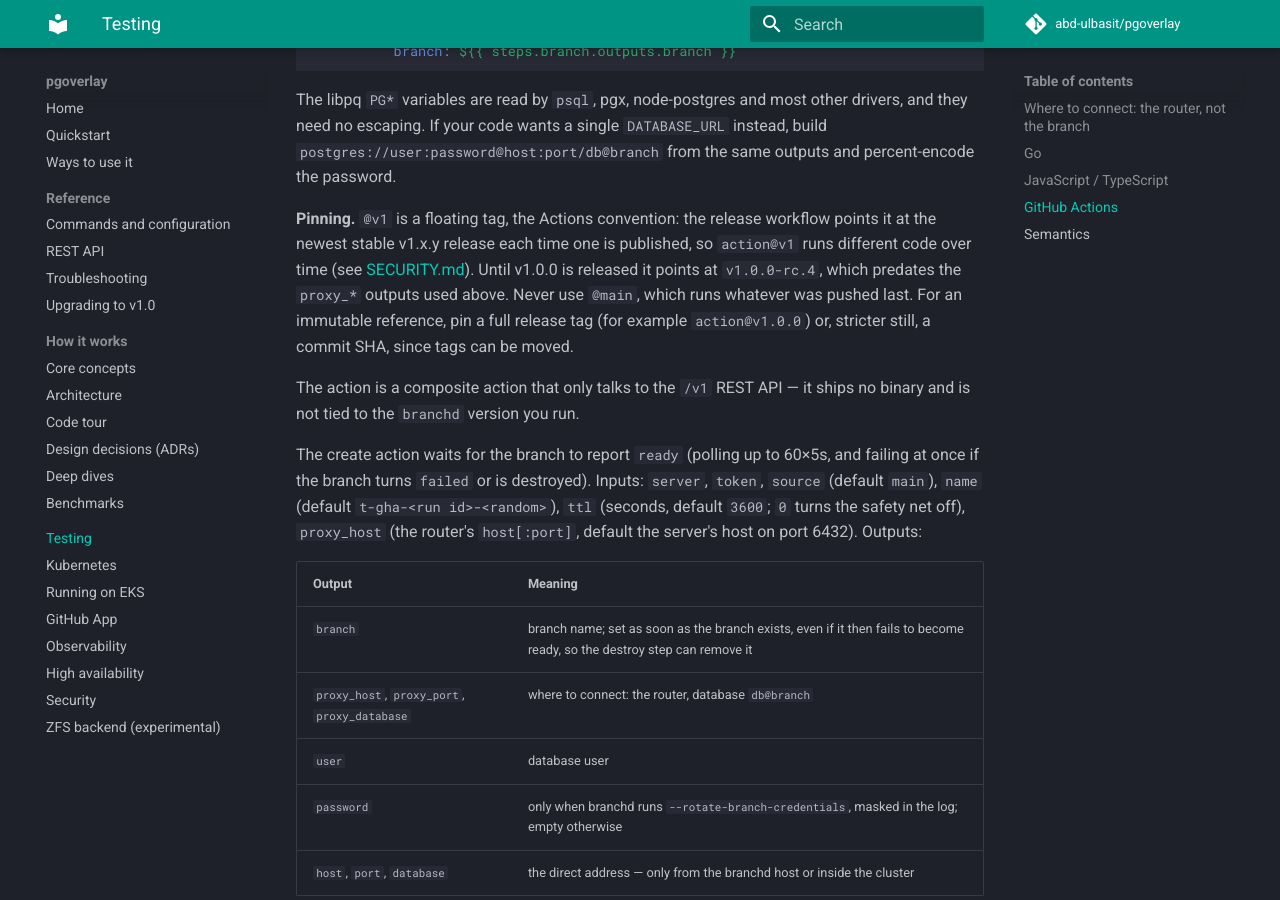
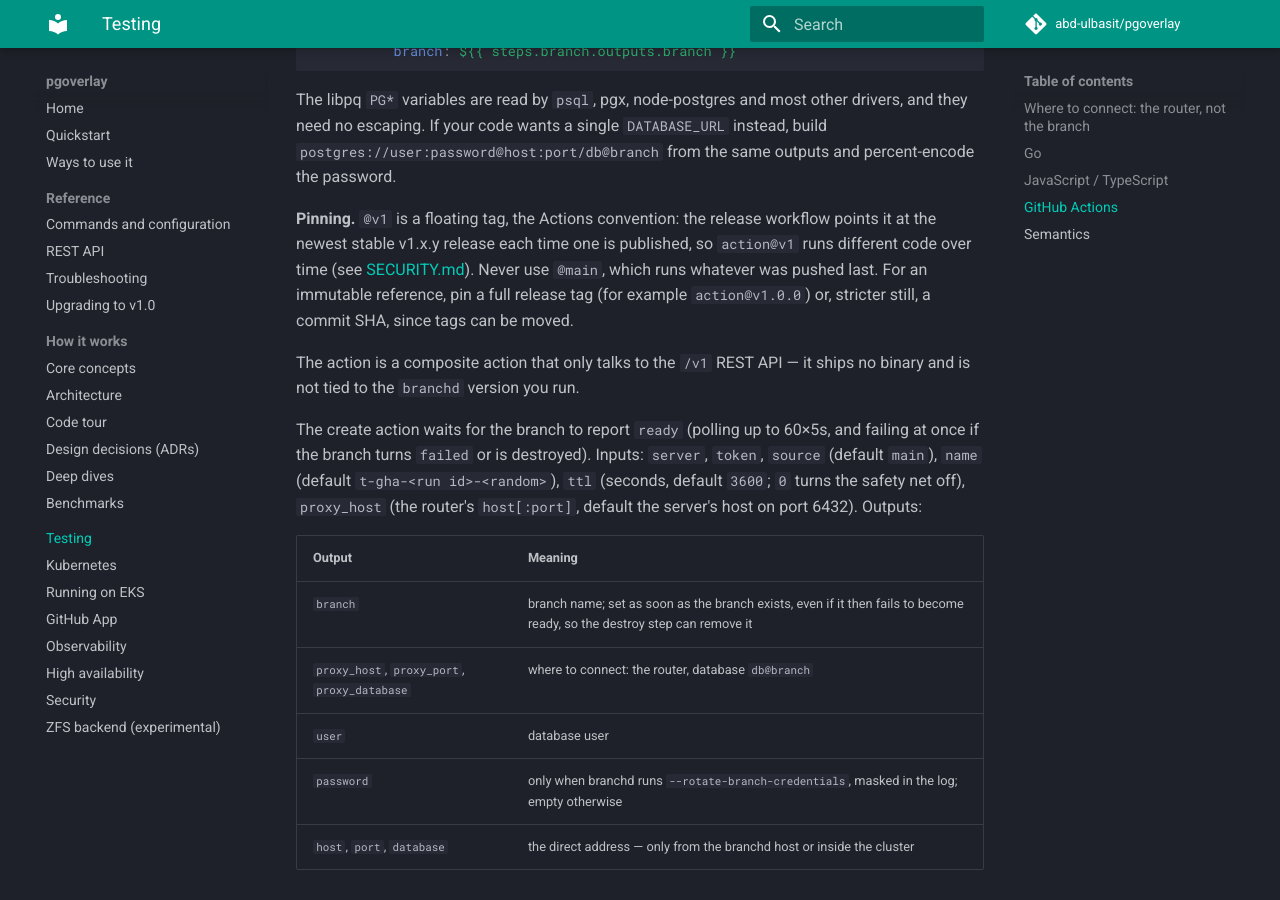
Before and after one commit to abd-ulbasit/pgoverlay, an MkDocs documentation site: the page built from docs/testing.md, in a window 1280 px wide and 900 px high, scrolled down 2955 px. Built offline with MkDocs 1.6.1 and Material for MkDocs 9.7.7, drawn with Linux system fonts in a browser that asks for light colours; comment, search, counter and statistics services are not loaded.

Commit message:
release: v1.0.0
Point the Helm chart at the v1.0.0 image (appVersion v1.0.0, chart version
1.0.0) so the release workflow's preflight accepts the tag, and drop the
"once v1.0.0 is tagged" and "until v1.0.0 is released" wording from the
README, quickstart and testing guide.

Co-Authored-By: Claude Opus 5.5 <noreply@anthropic.com>

```diff
--- a/docs/testing.md
+++ b/docs/testing.md
@@ -141,10 +141,9 @@ from the same outputs and percent-encode the password.
 workflow points it at the newest stable v1.x.y release each time one is
 published, so `action@v1` runs different code over time (see
 [SECURITY.md](https://github.com/abd-ulbasit/pgoverlay/blob/main/SECURITY.md)).
-Until v1.0.0 is released it points at `v1.0.0-rc.4`, which predates the
-`proxy_*` outputs used above. Never use `@main`, which runs whatever was
-pushed last. For an immutable reference, pin a full release tag (for example
-`action@v1.0.0`) or, stricter still, a commit SHA, since tags can be moved.
+Never use `@main`, which runs whatever was pushed last. For an immutable
+reference, pin a full release tag (for example `action@v1.0.0`) or, stricter
+still, a commit SHA, since tags can be moved.
 
 The action is a composite action that only talks to the `/v1` REST API — it
 ships no binary and is not tied to the `branchd` version you run.
```
Also changed, not shown: README.md (+1 -1 lines), docs/quickstart.md (+1 -1 lines), 1 other file.
